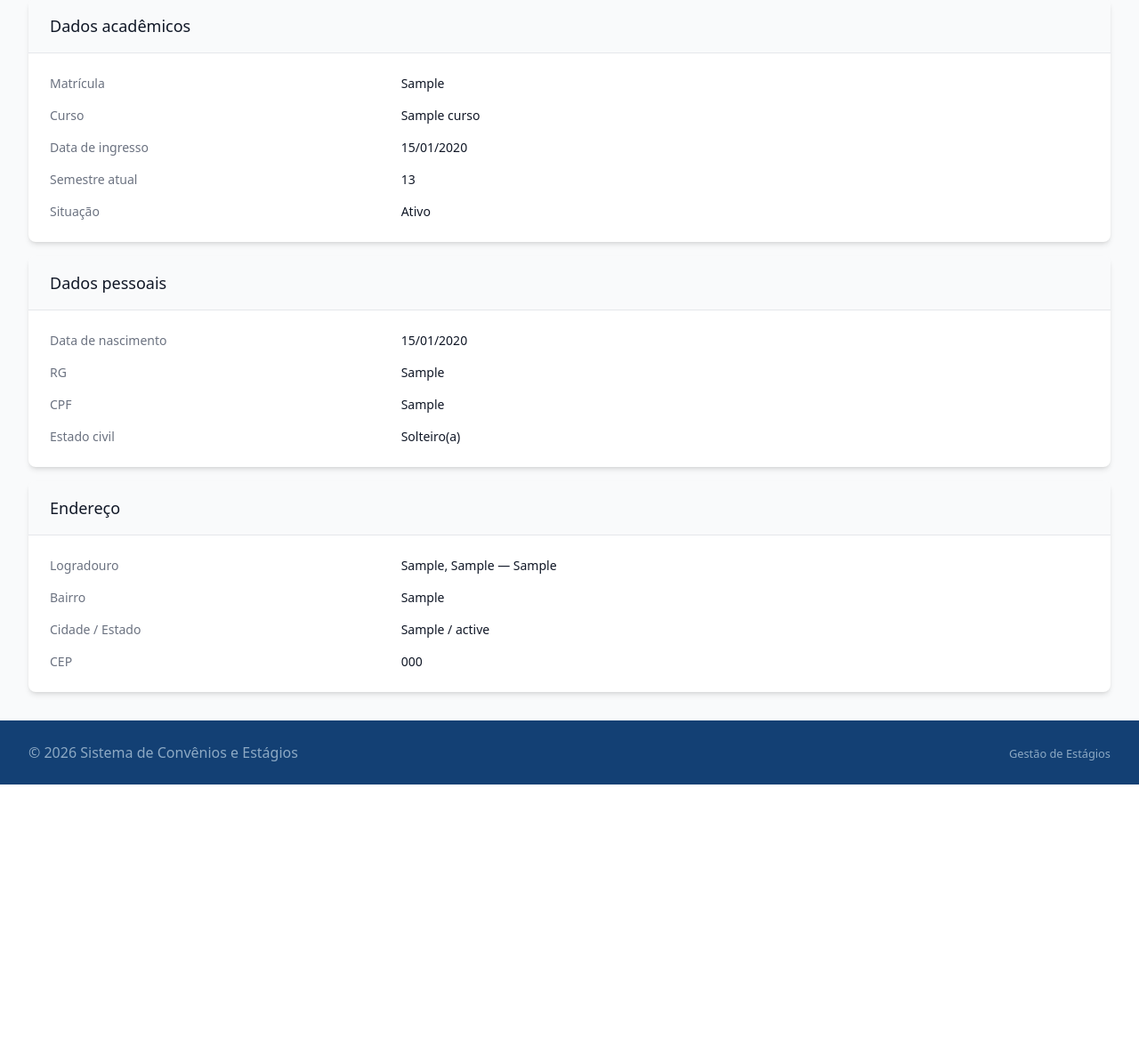
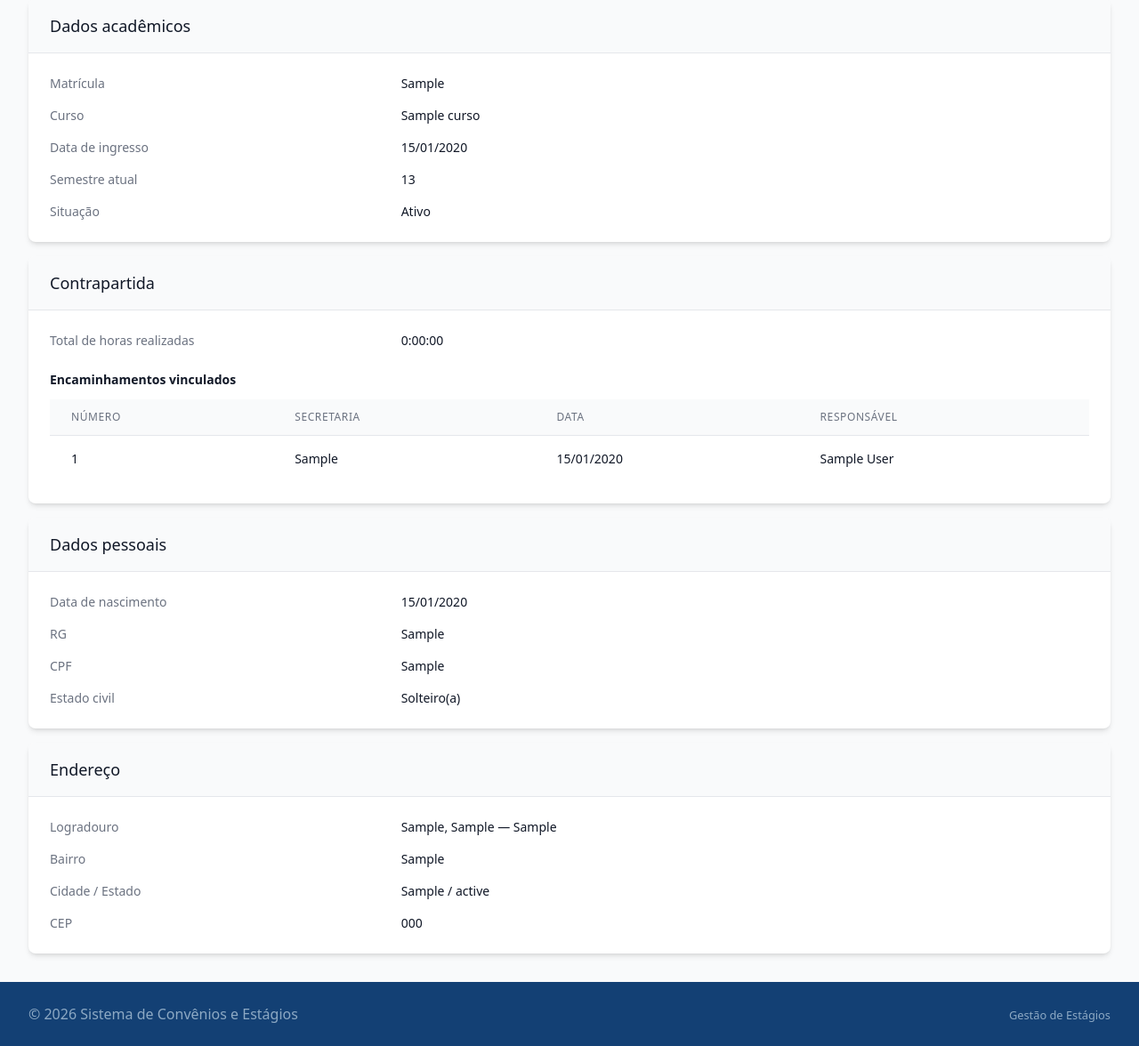
Before and after one commit to Deeneves/convenios_estagios, a Django app: page /academico/alunos/1/ in a window 1280 px wide. Shown: the part 203-1379 px from the top of the page at 89% size. Before the commit the page ends 1085 px from the top, so only its background shows below. Run offline with Django 5.2, Linux system fonts and the light colour scheme; a user stored in the database is signed in; tables that the repository leaves empty hold one stand-in row (values such as "Sample post"); style sheets or scripts are compiled from the project's sources.

Commit message:
Enhance AlunoDetailView and template: Add context data for total hours and related encaminhamentos in AlunoDetailView. Update aluno_detail.html to display total hours and a table of linked encaminhamentos, improving the detail view for better user experience.

```diff
--- a/apps/academico/templates/academico/aluno_detail.html
+++ b/apps/academico/templates/academico/aluno_detail.html
@@ -1,4 +1,5 @@
 {% extends 'base.html' %}
+{% load formatters %}
 
 {% block title %}Aluno — {{ aluno.user.get_full_name|default:aluno.user.username }}{% endblock %}
 
@@ -53,6 +54,47 @@
     </div>
 </div>
 
+<!-- Contrapartida -->
+<div class="bg-white shadow-md rounded-lg overflow-hidden mb-4">
+    <div class="px-6 py-4 bg-gray-50 border-b border-gray-200">
+        <h2 class="text-lg font-medium text-gray-900">Contrapartida</h2>
+    </div>
+    <div class="p-6">
+        <dl class="grid grid-cols-1 sm:grid-cols-3 gap-4 mb-6">
+            <dt class="text-sm font-medium text-gray-500">Total de horas realizadas</dt>
+            <dd class="text-sm text-gray-900 sm:col-span-2">{{ total_horas|duracao_horas }}</dd>
+        </dl>
+
+        <h3 class="text-sm font-semibold text-gray-900 mb-3">Encaminhamentos vinculados</h3>
+        {% if encaminhamentos %}
+        <div class="overflow-x-auto">
+            <table class="min-w-full divide-y divide-gray-200">
+                <thead class="bg-gray-50">
+                    <tr>
+                        <th class="px-6 py-3 text-left text-xs font-medium text-gray-500 uppercase tracking-wider">Número</th>
+                        <th class="px-6 py-3 text-left text-xs font-medium text-gray-500 uppercase tracking-wider">Secretaria</th>
+                        <th class="px-6 py-3 text-left text-xs font-medium text-gray-500 uppercase tracking-wider">Data</th>
+                        <th class="px-6 py-3 text-left text-xs font-medium text-gray-500 uppercase tracking-wider">Responsável</th>
+                    </tr>
+                </thead>
+                <tbody class="bg-white divide-y divide-gray-200">
+                    {% for encaminhamento in encaminhamentos %}
+                    <tr class="hover:bg-gray-50 transition-colors">
+                        <td class="px-6 py-4 whitespace-nowrap text-sm text-gray-900">{{ encaminhamento.numero }}</td>
+                        <td class="px-6 py-4 whitespace-nowrap text-sm text-gray-900">{{ encaminhamento.secretaria.sigla }}</td>
+                        <td class="px-6 py-4 whitespace-nowrap text-sm text-gray-900">{{ encaminhamento.data|date:"d/m/Y" }}</td>
+                        <td class="px-6 py-4 whitespace-nowrap text-sm text-gray-900">{{ encaminhamento.responsavel_emissao.get_full_name|default:encaminhamento.responsavel_emissao.username }}</td>
+                    </tr>
+                    {% endfor %}
+                </tbody>
+            </table>
+        </div>
+        {% else %}
+        <p class="text-gray-500">Nenhum encaminhamento vinculado.</p>
+        {% endif %}
+    </div>
+</div>
+
 <!-- Dados pessoais -->
 <div class="bg-white shadow-md rounded-lg overflow-hidden mb-4">
     <div class="px-6 py-4 bg-gray-50 border-b border-gray-200">
--- a/apps/academico/views.py
+++ b/apps/academico/views.py
@@ -1,6 +1,9 @@
 from django.contrib.auth import get_user_model
 from django.contrib.auth.mixins import LoginRequiredMixin
-from django.db.models import Q
+from datetime import timedelta
+
+from django.db.models import DurationField, Q, Sum, Value
+from django.db.models.functions import Coalesce
 from django.shortcuts import get_object_or_404, redirect
 from django.urls import reverse_lazy
 from django.views.generic import CreateView, DetailView, FormView, ListView, UpdateView
@@ -202,6 +205,22 @@ class AlunoDetailView(LoginRequiredMixin, DetailView):
     context_object_name = "aluno"
     template_name = "academico/aluno_detail.html"
 
+    def get_context_data(self, **kwargs):
+        context = super().get_context_data(**kwargs)
+        aluno = context["aluno"]
+        context["encaminhamentos"] = aluno.encaminhamentos.select_related(
+            "secretaria", "responsavel_emissao"
+        ).order_by("-data", "-numero")
+        total = aluno.horas.aggregate(
+            total=Coalesce(
+                Sum("quantidade", output_field=DurationField()),
+                Value(timedelta(0), output_field=DurationField()),
+                output_field=DurationField(),
+            )
+        )
+        context["total_horas"] = total["total"]
+        return context
+
 
 class AlunoUpdateView(LoginRequiredMixin, UpdateView):
     model = Aluno
```
